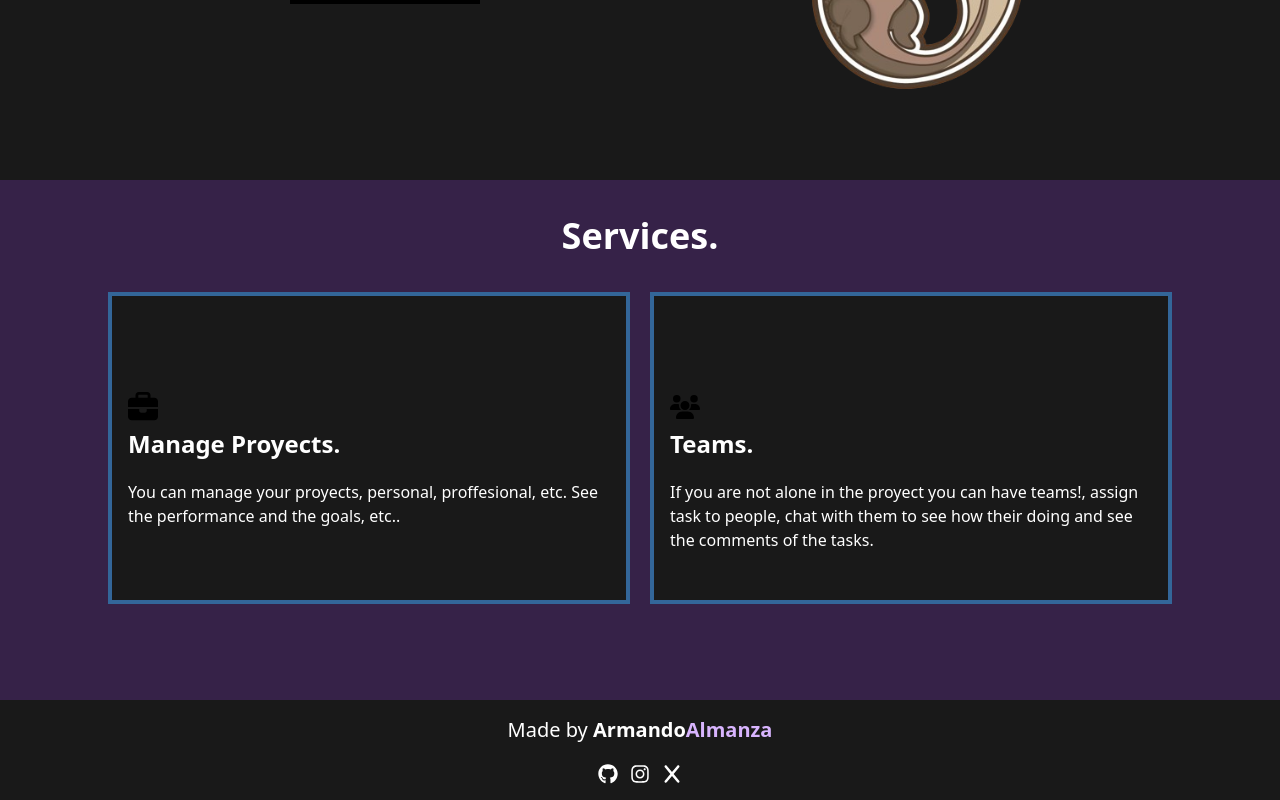
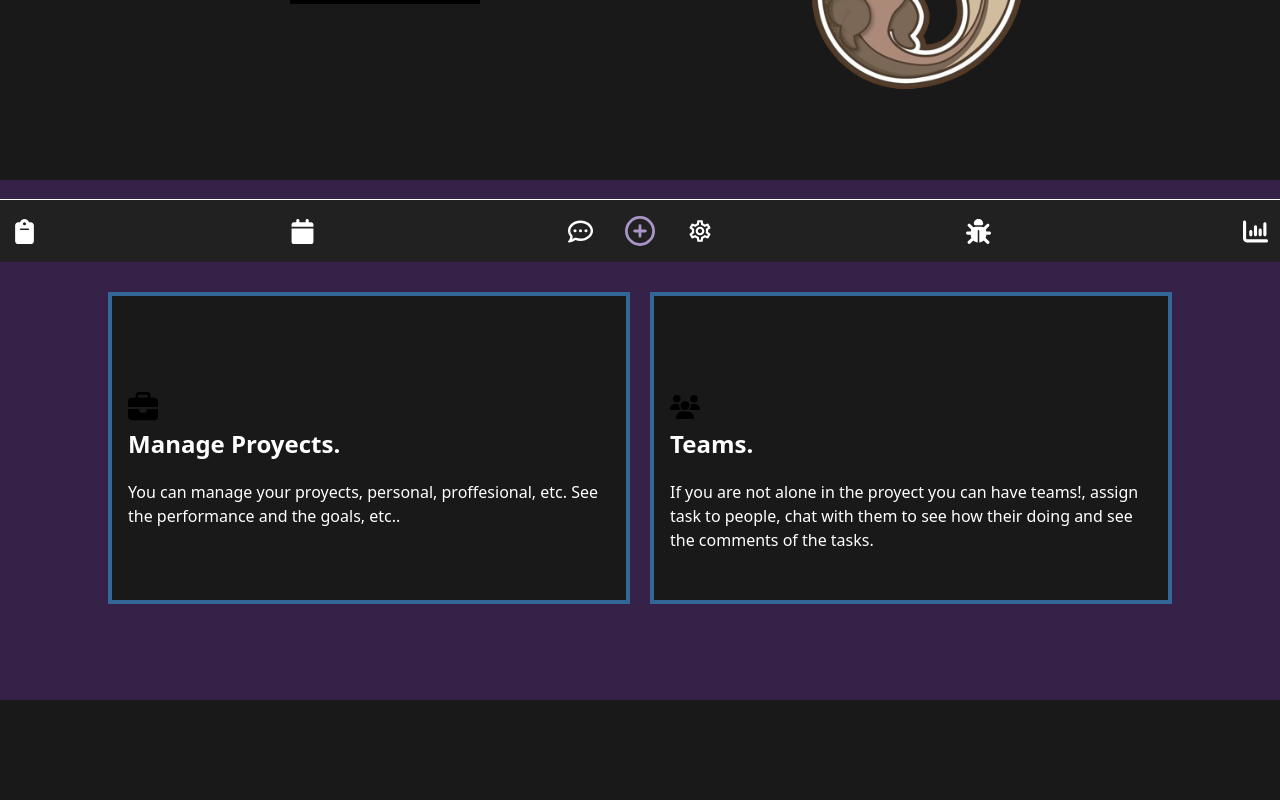
Before and after one commit to ArmandoAlmanza/Axo-Proyect-Nexus, a React (Vite) app in the folder client/: page / in a window 1280 px wide. Shown: the part 538-1338 px from the top of the page. After the commit the page ends 1301 px from the top, so only its background shows below. Built offline with nearby package versions, Linux system fonts and the light colour scheme.

Commit message:
style the footer

```diff
--- a/client/src/components/Footer.tsx
+++ b/client/src/components/Footer.tsx
@@ -1,37 +1,65 @@
-import { FaGithub, FaInstagram, FaX } from "react-icons/fa6";
-
+import {
+    FaCalendar,
+    FaRegCommentDots,
+    FaClipboard,
+    FaRegCircleXmark,
+    FaBug,
+    FaChartColumn,
+} from "react-icons/fa6";
+import { MdOutlineSettings } from "react-icons/md";
+import { Link } from "react-router-dom";
 const Footer = () => {
     return (
-        <footer className="flex flex-col p-4 gap-5 content-center items-center">
-            <h2 className="text-xl">
-                Made by{" "}
-                <span className="text-xl font-semibold">
-                    Armando<span className="text-purple-300">Almanza</span>
-                </span>
-            </h2>
-            <nav className="flex flex-row justify-between gap-3">
-                <a
-                    className="text-xl transition-colors hover:text-purple-light duration-300"
-                    href="https://github.com/ArmandoAlmanza"
-                    target="_blank"
+        <footer className="self-end border-t border-t-white px-2 py-4 sticky bottom-0 bg-noir-200 grid grid-cols-[1fr,70px,1fr] gap-2">
+            <div className="flex gap-2 justify-between px-1 items-center">
+                <Link
+                    to={"/dashboard"}
+                    className="text-[25px] hover:text-lily-400 transition-colors duration-300"
                 >
-                    <FaGithub />
-                </a>
-                <a
-                    className="text-xl transition-colors hover:text-purple-light duration-300"
-                    href="https://github.com/ArmandoAlmanza"
-                    target="_blank"
+                    <FaClipboard />
+                </Link>
+
+                <Link
+                    to={"/dashboard"}
+                    className="text-[25px] hover:text-lily-400 transition-colors duration-300"
                 >
-                    <FaInstagram />
-                </a>
-                <a
-                    className="text-xl transition-colors hover:text-purple-light duration-300"
-                    href="https://github.com/ArmandoAlmanza"
-                    target="_blank"
+                    <FaCalendar />
+                </Link>
+
+                <Link
+                    to={"/dashboard"}
+                    className="text-[25px] hover:text-lily-400 transition-colors duration-300"
                 >
-                    <FaX />
-                </a>
-            </nav>
+                    <FaRegCommentDots />
+                </Link>
+            </div>
+            <div className="grid place-content-center w-fit mx-auto">
+                <Link to={"/dashboard"} className="rounded-full">
+                    <FaRegCircleXmark className="text-[30px] rotate-45 text-lily-400 transition-colors duration-300" />
+                </Link>
+            </div>
+            <div className="flex gap-2 justify-between px-1 items-center">
+                <Link
+                    to={"/dashboard"}
+                    className="text-[26px] hover:text-lily-400 transition-colors duration-300"
+                >
+                    <MdOutlineSettings />
+                </Link>
+
+                <Link
+                    to={"/dashboard"}
+                    className="text-[25px] hover:text-lily-400 transition-colors duration-300"
+                >
+                    <FaBug />
+                </Link>
+
+                <Link
+                    to={"/dashboard"}
+                    className="text-[25px] hover:text-lily-400 transition-colors duration-300"
+                >
+                    <FaChartColumn />
+                </Link>
+            </div>
         </footer>
     );
 };
--- a/client/src/pages/Dashboard.tsx
+++ b/client/src/pages/Dashboard.tsx
@@ -1,9 +1,14 @@
+import { Outlet } from "react-router-dom";
+import Footer from "../components/Footer";
 import Header from "../components/Header";
+import useScreenSize from "../hooks/useScreenSize";
 const Dashboard = () => {
+    const screenSize = useScreenSize();
     return (
-        <main className="w-full">
+        <main className="w-full grid">
             <Header />
-
+            <Outlet />
+            {screenSize.width <= 390 ? <Footer /> : ""}
         </main>
     );
 };
```
